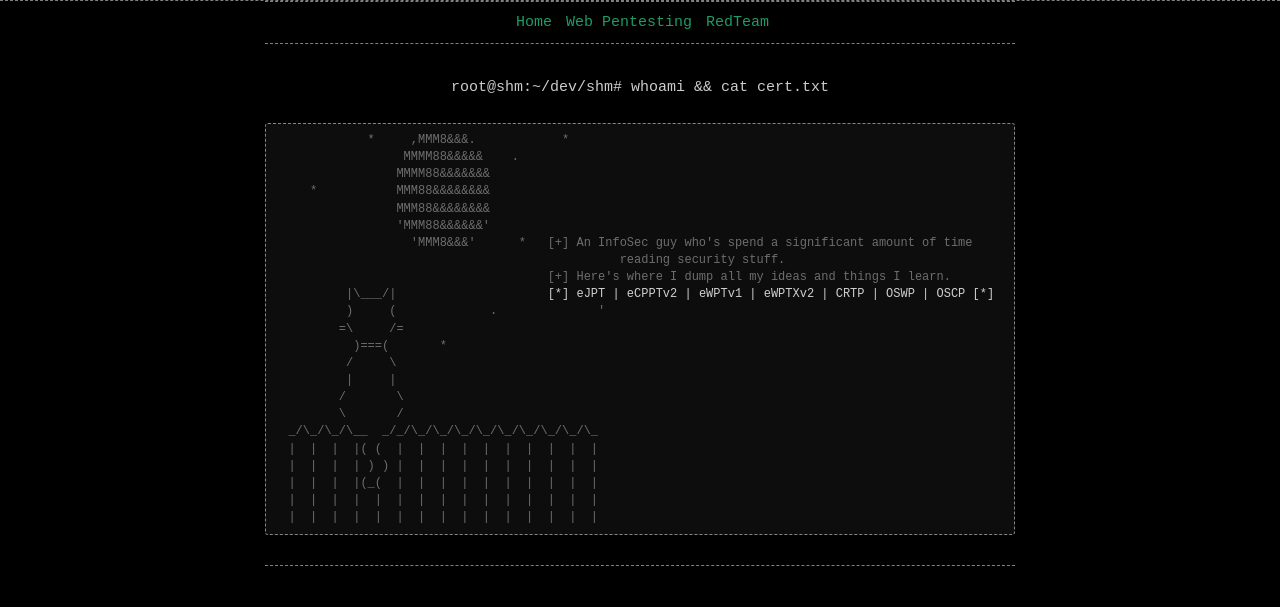
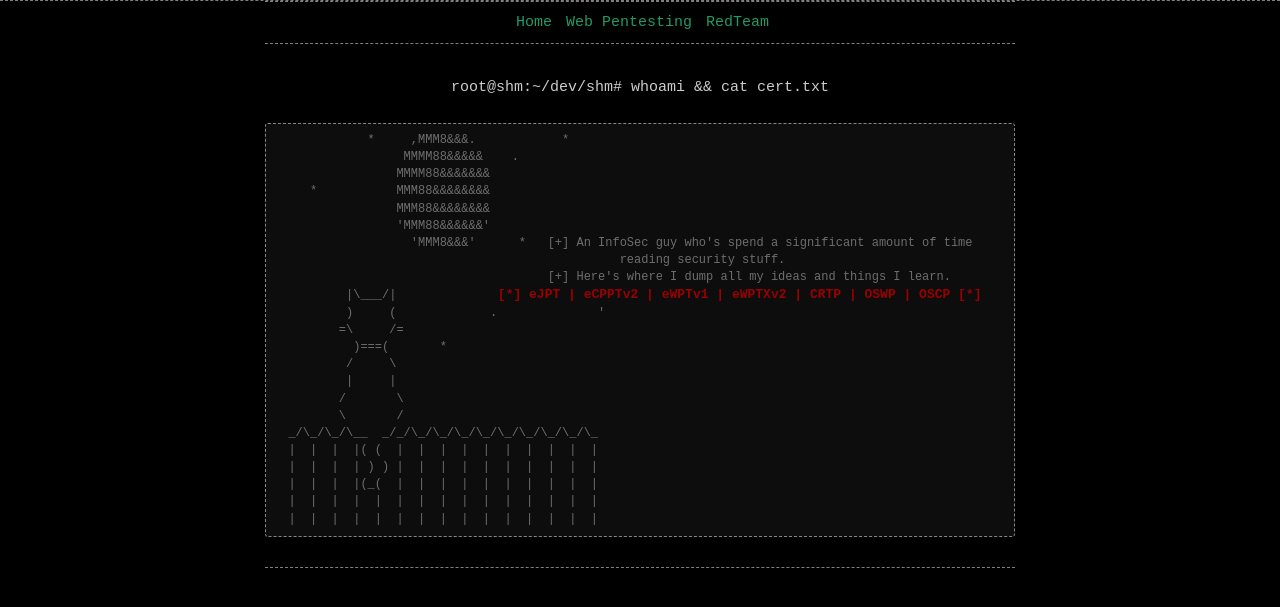
Before and after one commit to wizoutsugar/wizoutsugar.github.io, a Jekyll site: the page built from index.md, in a window 1280 px wide. Shown: the top 607 px of the page. Built offline with Jekyll 4.4.1, drawn with Linux system fonts in a browser that asks for light colours.

Commit message:
Changev1

```diff
--- a/css/main.css
+++ b/css/main.css
@@ -224,3 +224,9 @@ blockquote {
 margin: unset;
     font-size: 12px;
 }
+
+.cert{
+    color: #990000;
+    font-size: medium;
+    font-weight: bold;
+}
--- a/index.md
+++ b/index.md
@@ -16,7 +16,7 @@ layout: content
                    'MMM8&&&'      *   [+] An InfoSec guy who's spend a significant amount of time
 						reading security stuff.
 				      [+] Here's where I dump all my ideas and things I learn.
-          |\___/|                    <span> [*] eJPT | eCPPTv2 | eWPTv1 | eWPTXv2 | CRTP | OSWP | OSCP [*] </span>
+          |\___/|             <span class="cert"> [*] eJPT | eCPPTv2 | eWPTv1 | eWPTXv2 | CRTP | OSWP | OSCP [*] </span>
           )     (             .              '
          =\     /=
            )===(       *
```
Also changed, not shown: RedTeam.md (+2 -2 lines).
